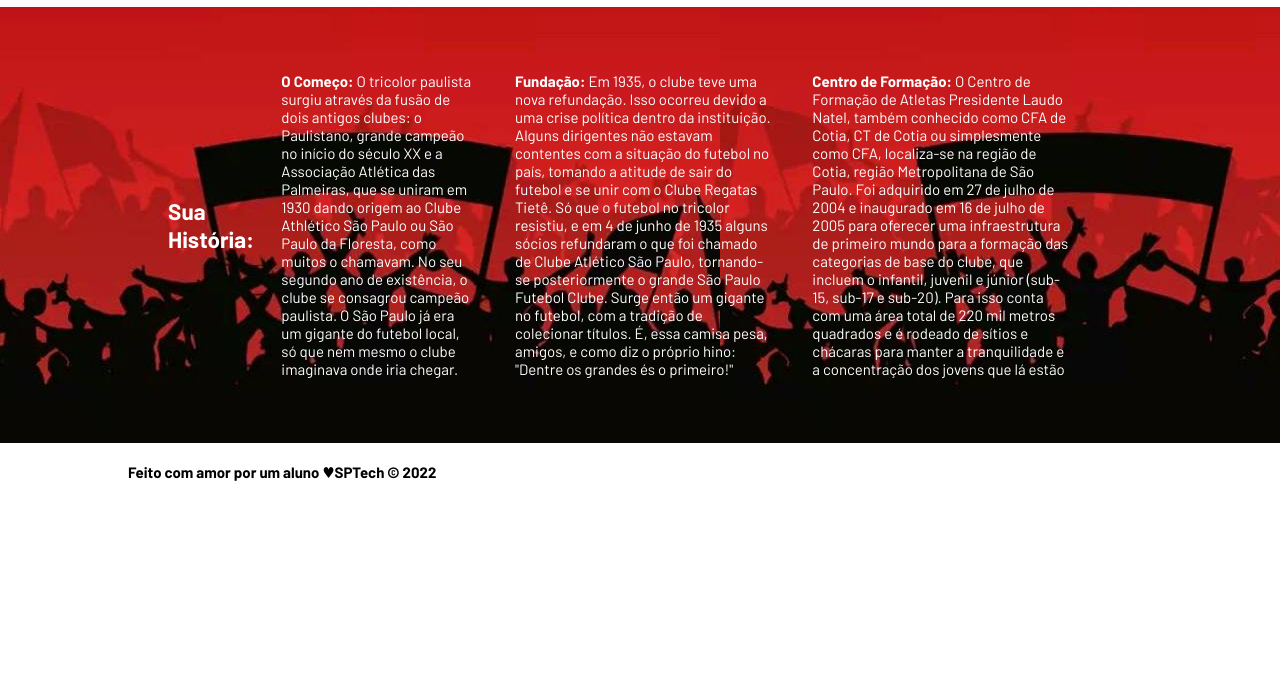
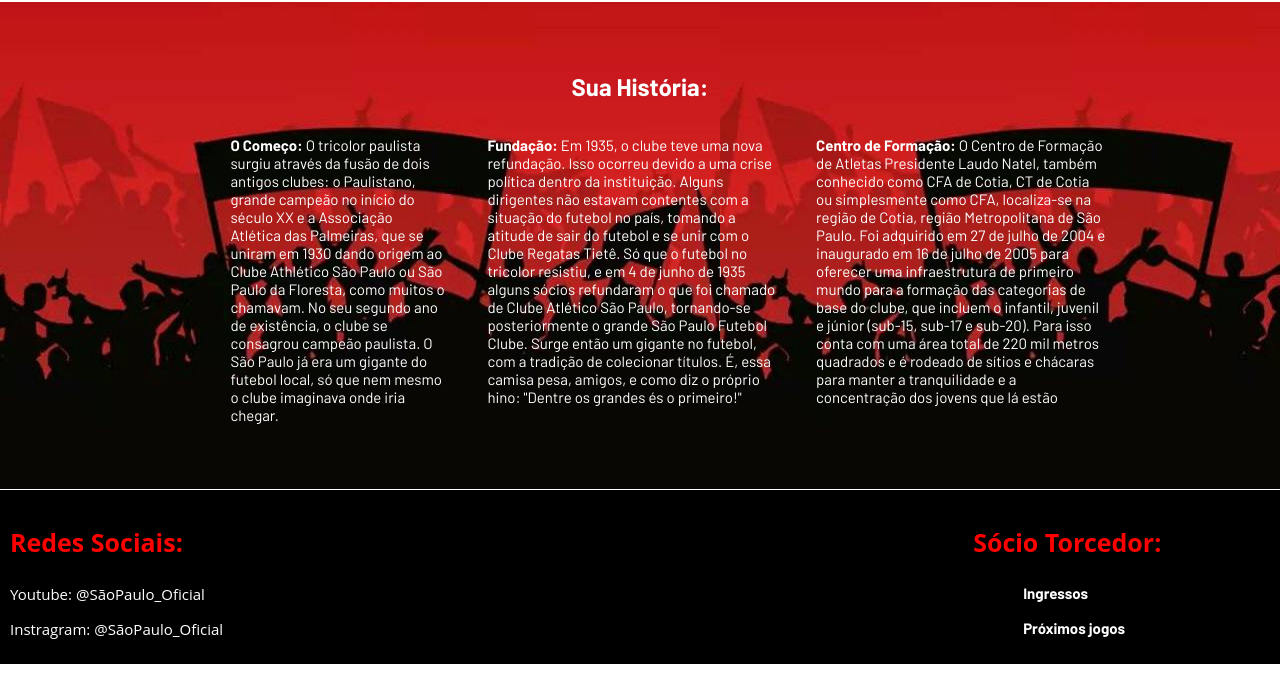
Before and after one commit to Lucasnavasconi/Site-individual---PI, a website: page public/simulador.html in a window 1280 px wide. Shown: the part 112-800 px from the top of the page. Drawn offline with Linux system fonts and the light colour scheme.

Commit message:
home and historia

```diff
--- a/public/css/style.css
+++ b/public/css/style.css
@@ -14,6 +14,7 @@
   font-weight: 500;
   font-size: 25px;
   margin-left: 5%;
+  font-weight: bold;
 }
 
 .logo {
@@ -21,8 +22,7 @@
   justify-content: space-between;
   align-items: center;
   display: flex;
-  margin-top: 1%;
-  margin-right: 2%;
+  margin-top: 0%;
 }
 
 .logo:hover {
@@ -34,7 +34,7 @@
   margin: auto;
   display: flex;
   font-size: 15px;
-  align-items: center;
+  align-items: baseline;
 }
 
 .header {
@@ -62,6 +62,7 @@
   justify-content: space-between;
   list-style: none;
   color: #000000;
+  font-size: 20px;
 }
 
 
@@ -69,6 +70,9 @@
   color: #000000;
   width: fit-content;
   font-weight: 500;
+  font-size: 25px;
+  margin-bottom: 10px;
+  gap: 10px;
 }
 
 
@@ -78,7 +82,7 @@
   height: fit-content;
   padding: 50px 0;
   color: rgb(255, 255, 255);
-  background-image: url("../Imagens/estadio3.jpg");
+  background-image: url("../Imagens/uWoJUI.webp");
   background-size: cover;
   padding-left: 40px;
 
@@ -223,6 +227,15 @@
   padding: 50px;
 }
 
+.sua-historia{
+  align-items: center;
+}
+
+  .container{
+    margin-left: 13%;
+    align-items: baseline;
+    font-size: 15px;
+  }
 
 /* FOOTER */
 .rodape{
@@ -260,22 +273,25 @@
   border-top: 0.4px solid #fff;
   background-color: rgb(0, 0, 0);
   text-align: center;
-  margin-left: 300px;
+  margin-left: 350px;
 }
 
 
 .titulo-meio{
+  font-weight: bold;
   font-family: 'Open Sans', 'Helvetica Neue', sans-serif;
-  font-size: 15px;
+  font-size: 25px;
   color: rgb(255, 0, 0);
-  margin-left: 244px;
+  margin-left: 750px;
 }
 
 .titulo-meio-fechamento{
+  margin-top: 17px;
   font-weight: bold;
   color: rgb(255, 255, 255);
-  font-size: 25px;
-  margin-left: 250px;
+  font-size: 15px;
+  margin-left: 800px;
   align-items: center;
   display: flex;
 }
+/* fim socio torcedor */
--- a/public/simulador.html
+++ b/public/simulador.html
@@ -43,8 +43,9 @@
 
     <!-- simulador inicio -->
     <div class="historia">
+  <center>  <h2 class="sua-historia">Sua História:</h2> </center>
         <div class="container">
-            <h2>Sua História:</h2> &nbsp;&nbsp;&nbsp;&nbsp;&nbsp;&nbsp;&nbsp;&nbsp;&nbsp;
+            &nbsp;&nbsp;&nbsp;&nbsp;&nbsp;&nbsp;&nbsp;&nbsp;&nbsp;
             <p><b>O Começo:</b> O tricolor paulista surgiu através da fusão de dois antigos clubes: o Paulistano, grande
                 campeão no início do século XX e a Associação Atlética das Palmeiras, que se uniram em 1930 dando origem
                 ao Clube Athlético São Paulo ou São Paulo da Floresta, como muitos o chamavam. No seu segundo ano de
@@ -74,9 +75,17 @@
     <!-- simulador fim -->
 
     <!--footer inicio-->
-    <div class="footer">
-        <div class="container">
-            <h4>Feito com amor por um aluno &hearts;SPTech &copy; 2022</h4>
+    <div class="rodape">
+        <div class="rodape-conteudo">
+            <p class="rodape-conteudo-titulo">Redes Sociais:</p>
+            <p class="conteudo-rodape-ultimo">Youtube: @SãoPaulo_Oficial</p>
+            <p class="conteudo-rodape-ultimo">Instragram: @SãoPaulo_Oficial</p>
+        </div>
+
+        <div class="Meio">
+            <p class="titulo-meio">Sócio Torcedor:</p>
+            <p class="titulo-meio-fechamento">Ingressos</p>
+            <p class="titulo-meio-fechamento">Próximos jogos</p>
         </div>
     </div>
     <!--footer fim-->
```
Also changed, not shown: public/index.html (+1 -5 lines), public/Imagens/E8deX0MXsAIEzsS.jpg (added), public/Imagens/HD-wallpaper-sao-paulo-campeao-paulistao-soberano-2021-tricolor-luciano-spfc.jpg (added), public/Imagens/estadio(4).jpg (deleted), public/Imagens/estadio3.jpg (deleted), public/Imagens/facebook-spfc.jpg (deleted), public/Imagens/facebook-spfc1.png (deleted), public/Imagens/neste-sabado-o-sao-paulo-comemora-49-anos-de-sua-primeira-conquista-em-seu-estadio-o-cicero-pompeu-de-toledo-popularmente-conhecido-como-morumbi-relembre-aqui-outros-titul-2706202008030.jpeg (deleted), public/Imagens/uWoJUI.webp (added).
